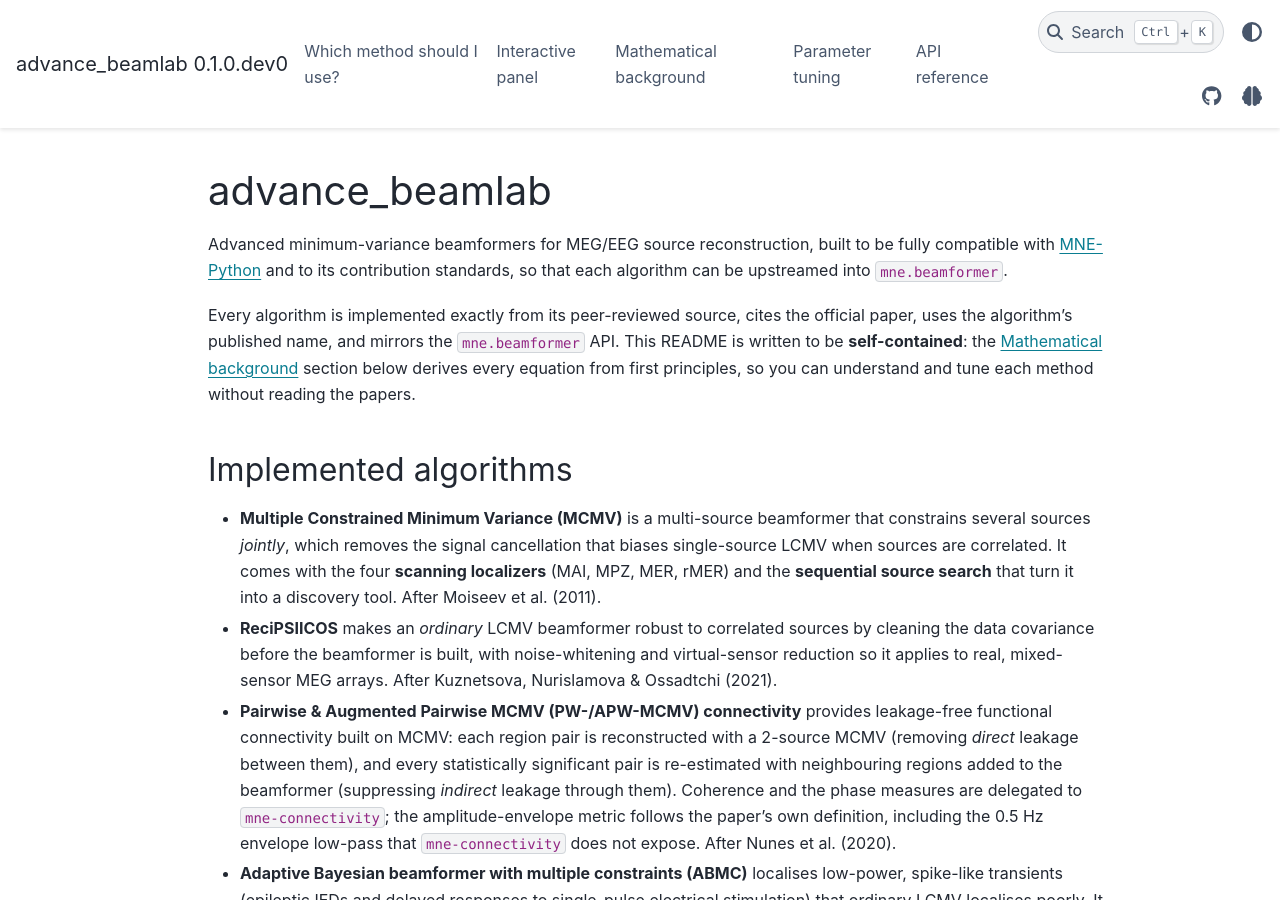
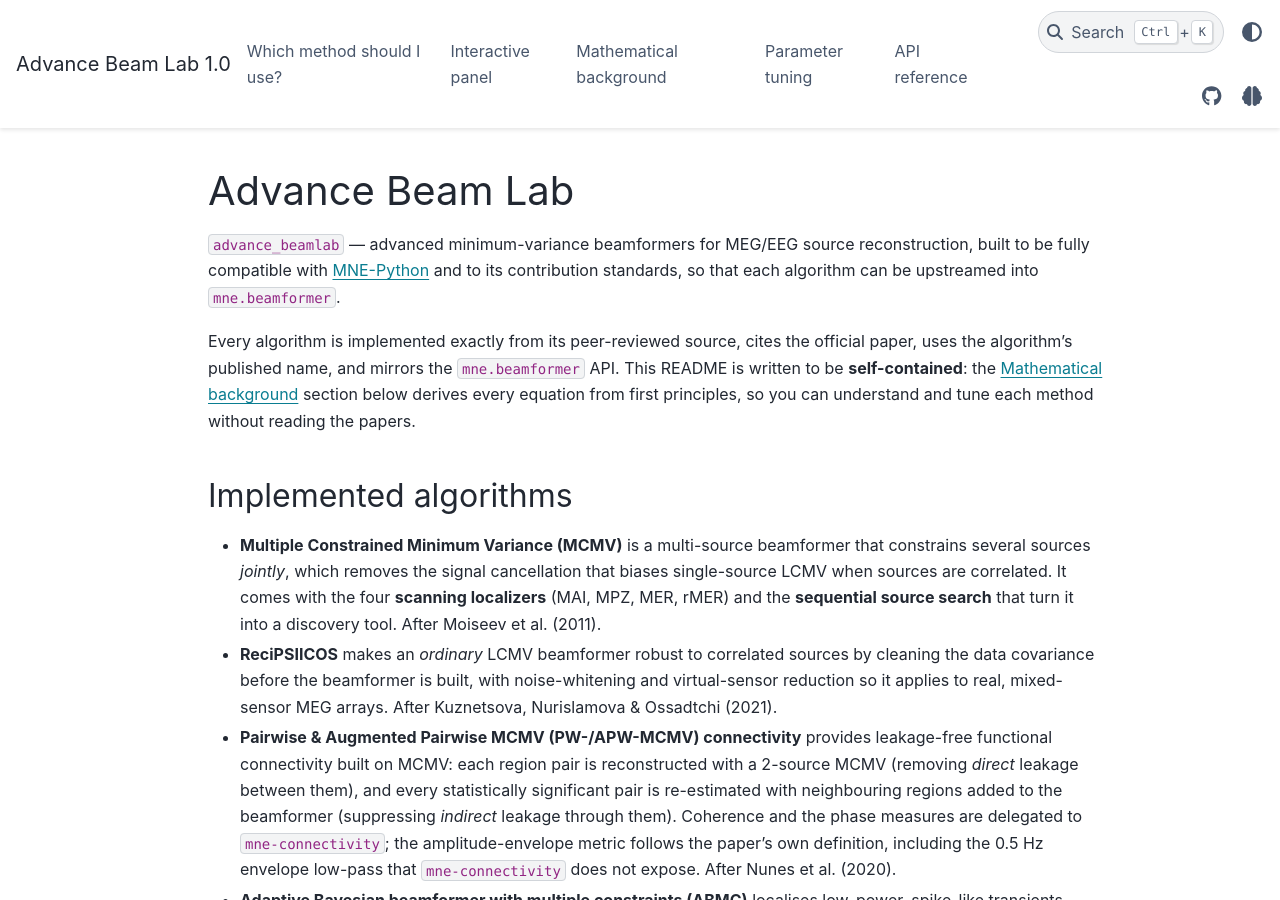
Before and after one commit to Sepehrshirani/advance_beamlab, a Sphinx documentation site: the page built from doc/index.rst, in a window 1280 px wide and 900 px high. Built offline with Sphinx 7.4.7 and the PyData theme 0.15.4, drawn with Linux system fonts in a browser that asks for light colours; pages that are not in the unit, such as notebooks, are missing from menus.

Commit message:
Call the project by its name, and drop the pre-release version
The site announced itself as "advance_beamlab 0.1.0.dev0". Neither half was
right for something being handed to people to read: the header showed an import
name where a title belongs, and the version marked it a development pre-release
of a package whose algorithms are each implemented from a published source and
covered by the suite.

The documentation now presents itself as Advance Beam Lab, with the title
derived from the project name rather than written out again, so the two cannot
drift. The README's heading follows, because the landing page includes that file
and its heading is the page's own; the import name stays on the line beneath it,
where someone about to install or import the package will look.

Version 1.0, not 1.0.0, and not a dev suffix. The distribution and import name
are unchanged: only what the documentation calls itself.

```diff
--- a/README.md
+++ b/README.md
@@ -1,6 +1,6 @@
-# advance_beamlab
+# Advance Beam Lab
 
-Advanced minimum-variance beamformers for MEG/EEG source reconstruction, built
+`advance_beamlab` — advanced minimum-variance beamformers for MEG/EEG source reconstruction, built
 to be fully compatible with [MNE-Python](https://mne.tools) and to its
 contribution standards, so that each algorithm can be upstreamed into
 `mne.beamformer`.
--- a/doc/conf.py
+++ b/doc/conf.py
@@ -9,7 +9,10 @@ import os
 import advance_beamlab
 
 # -- Project information ----------------------------------------------------- #
-project = "advance_beamlab"
+# The name the documentation presents itself under. The distribution and
+# import name is still advance_beamlab; this is the human-readable form,
+# which is what belongs in a page title and a site header.
+project = "Advance Beam Lab"
 author = "Sepehr Shirani and Muzhi Wang"
 copyright = "2026, Sepehr Shirani and Muzhi Wang"
 release = advance_beamlab.__version__
@@ -477,7 +480,7 @@ sphinx_gallery_conf = {
 
 # -- HTML output ------------------------------------------------------------- #
 html_theme = "pydata_sphinx_theme"
-html_title = f"advance_beamlab {release}"
+html_title = f"{project} {release}"
 html_static_path = ["_static"]
 html_css_files = ["custom.css"]
 html_favicon = "_static/favicon.svg"
--- a/pyproject.toml
+++ b/pyproject.toml
@@ -4,7 +4,7 @@ build-backend = "hatchling.build"
 
 [project]
 name = "advance_beamlab"
-version = "0.1.0.dev0"
+version = "1.0"
 description = "Advanced minimum-variance beamformers for MEG/EEG, compatible with MNE-Python"
 readme = "README.md"
 requires-python = ">=3.10"
--- a/src/advance_beamlab/__init__.py
+++ b/src/advance_beamlab/__init__.py
@@ -122,4 +122,4 @@ __all__ = [
     "resolve_template",
 ]
 
-__version__ = "0.1.0.dev0"
+__version__ = "1.0"
```
